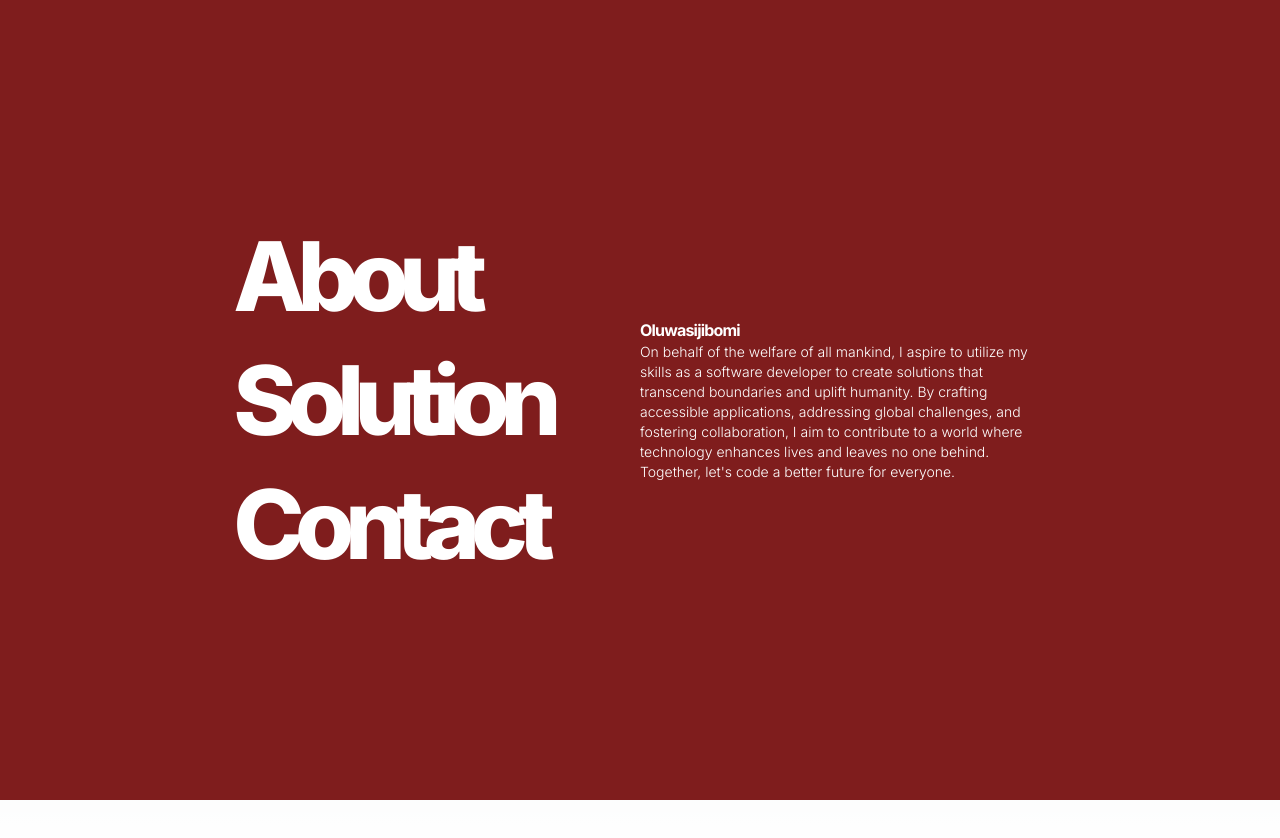
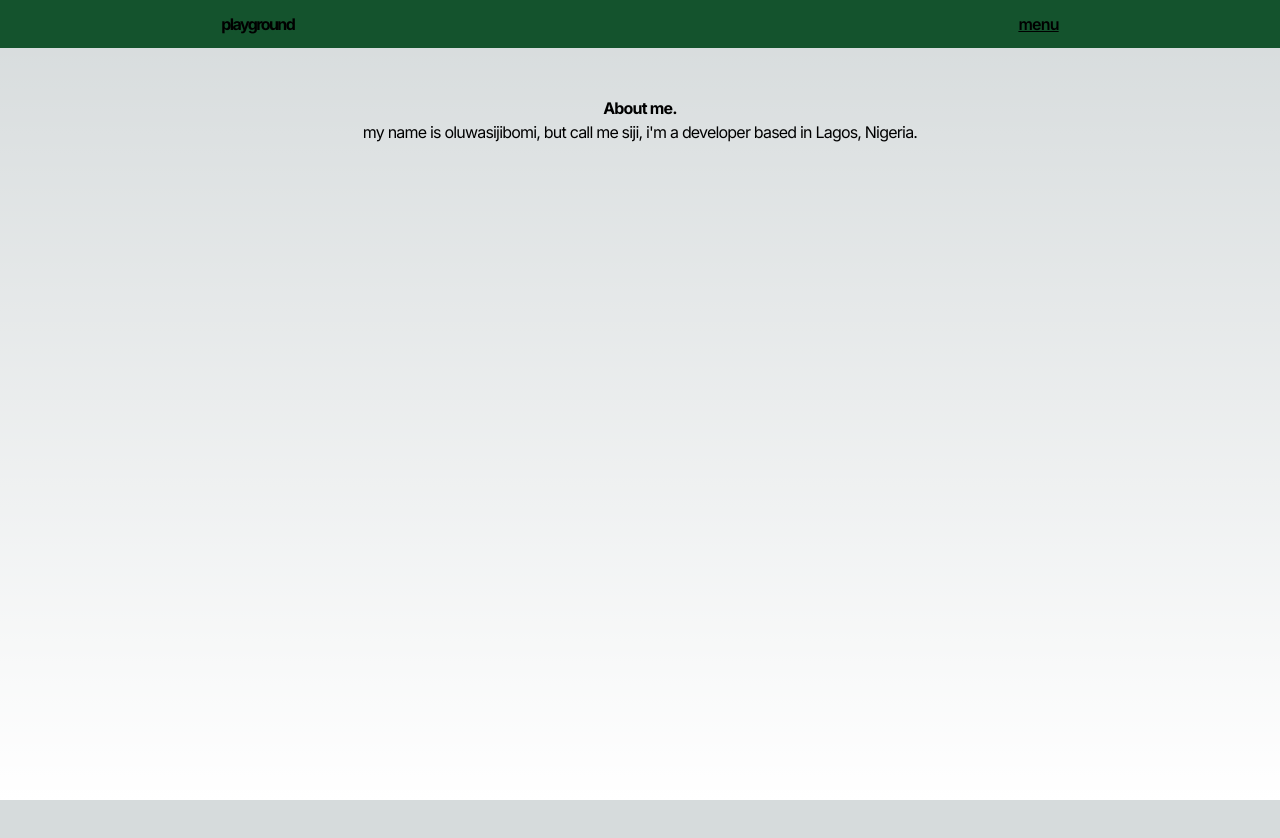
Before and after one commit to Asonance11/buymezobo, a Next.js app: page /about in a window 1280 px wide. Shown: the top 838 px of the page. After the commit the page ends 800 px from the top, so only its background shows below. Built offline with nearby package versions, Linux system fonts and the light colour scheme.

Commit message:
menu styling

```diff
--- a/src/components/custom/Hamburger.tsx
+++ b/src/components/custom/Hamburger.tsx
@@ -1,21 +1,31 @@
-"use client"
 import Link from "next/link";
-import Header from "./Header";
-import { useState } from "react";
+import { MenuState } from "./Header";
+import { useEffect, useState } from "react";
 
-export default function Menu() {
+interface Props {
+    state: MenuState
+}
+export default function Menu({ state }: Props) {
+    const  [menuVisible , setMenuVisibility] = useState(false)
 
-    const [menuState, setMenuState] = useState({
-        initial: false,
-        clicked: null,
-        menuName: "menu"
-    })
+    useEffect(() => {
+        const menuStuff = () => {
+            if (state.clicked === false) {
+                //close the menu
+                setMenuVisibility(false)
+            } else if (state.clicked === true || state.initial === null) {
+                //open the menu
+                setMenuVisibility(true)
+            }
+        }
+        menuStuff()
+    }, [state])
 
     const liStyle = "text-[6rem]/tight font-extrabold -tracking-widest overflow-hidden text-white"
     const aStyle = "hover:text-black"
 
     return (
-        <section id="menu" className="z-10 fixed top-0 bottom-0 left-0 right-0 h-full bg-red-700 w-full ">
+        <section id="menu" className={`z-[-1] fixed top-0 bottom-0 left-0 right-0 h-full bg-red-700 w-full ${!menuVisible ? "hidden" : ""}`}>
             <div id="menu-seconday-bg" className="z-[-1] fixed top-0 bottom-0 left-0 right-0 h-full bg-black w-full" />
             <div id="menu-layer" className="bg-red-900 h-full relative overflow-hidden">
                 <div id="menu-free-bg" className="absolute top-0 bottom-0 left-0 right-0 h-full opacity-0" />
--- a/src/components/custom/Header.tsx
+++ b/src/components/custom/Header.tsx
@@ -1,18 +1,68 @@
+"use client"
+
 import Link from "next/link";
 import Menu from "./Hamburger";
+import { useState } from "react";
+
+export interface MenuState {
+    initial?: boolean | null,
+    clicked?: boolean | null,
+    menuName?: "close" | "menu"
+}
 
 export default function Header() {
+
+    const [menuState, setMenuState] = useState<MenuState>({
+        initial: false,
+        clicked: null,
+        menuName: "menu"
+    })
+    const [disabled, setDisabled] = useState(false)
+
+    const handleMenu = () => {
+        disableAnimation()
+        if (menuState.initial === false) {
+            setMenuState({
+                initial: null,
+                clicked: true,
+                menuName: "close"
+            })
+            console.log(1)
+        } else if (menuState.clicked === true) {
+            setMenuState({
+                clicked: !menuState.clicked,
+                menuName: "menu"
+            })
+            console.log(2)
+        } else if (menuState.clicked === false) {
+            setMenuState({
+                clicked: !menuState.clicked,
+                menuName: "close"
+            })
+            console.log(3)
+        }
+    }
+
+    // tell us if the animation should be disabled to avaoid spam
+    const disableAnimation = () => {
+        setDisabled(!disabled)
+        setTimeout(() => {
+            setDisabled(false)
+        }, 1300)
+    }
+
+
     return (
-        <header className="w-full p-3 bg-green-900 ">
+        <header className="w-full p-3 bg-green-900 fixed top-0">
             <main className="flex justify-between lg:w-2/3 mx-auto">
                 <div>
                     <Link href="/" className="-tracking-widest font-bold">playground</Link>
                 </div>
                 <div>
-                    <button className="underline">menu</button>
+                    <button disabled={disabled} onClick={handleMenu} className="underline font-semibold -tracking-wider">{menuState.menuName}</button>
                 </div>
             </main>
-            <Menu />
+            <Menu state={menuState} />
         </header>
     )
 }
```
